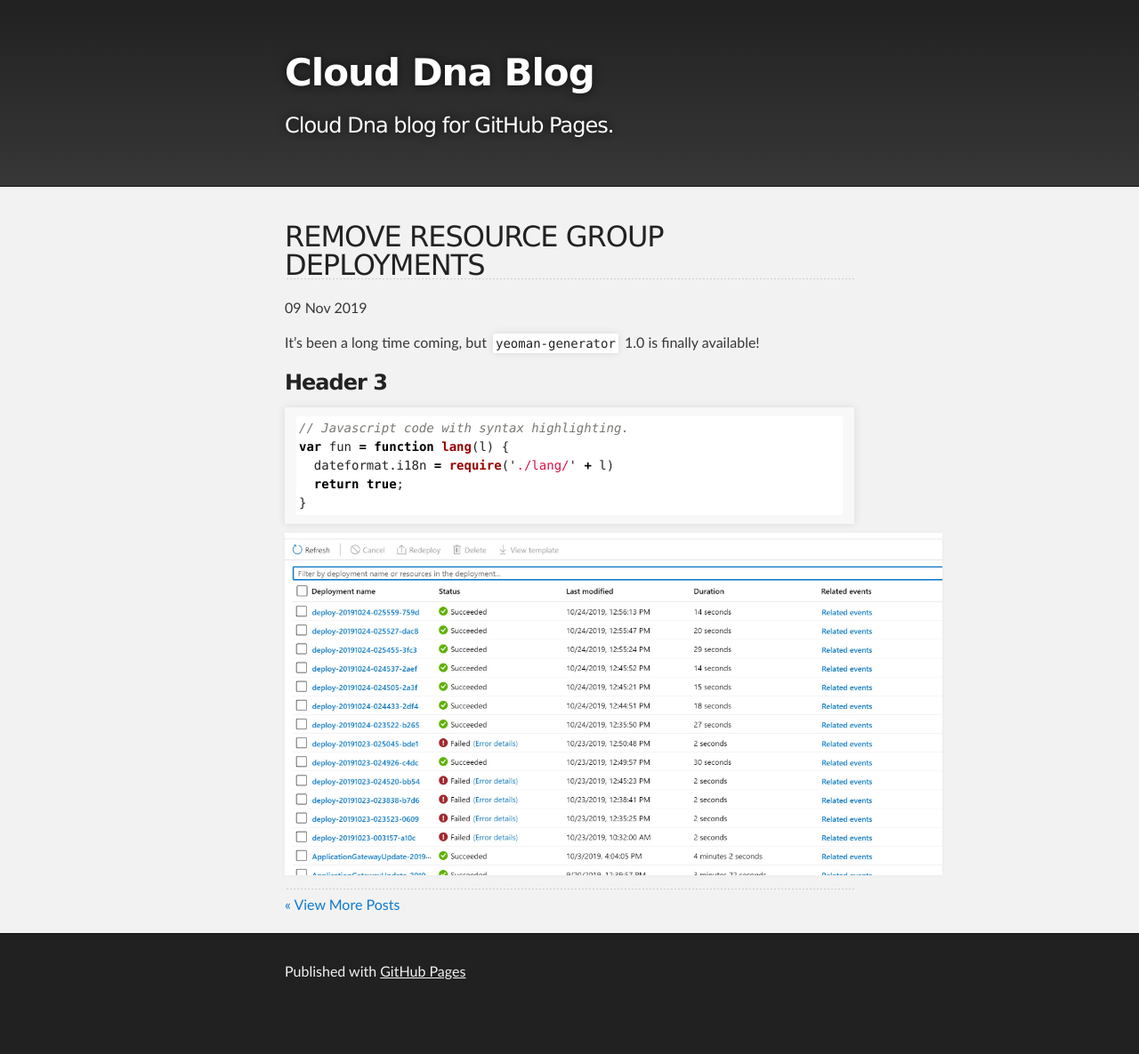
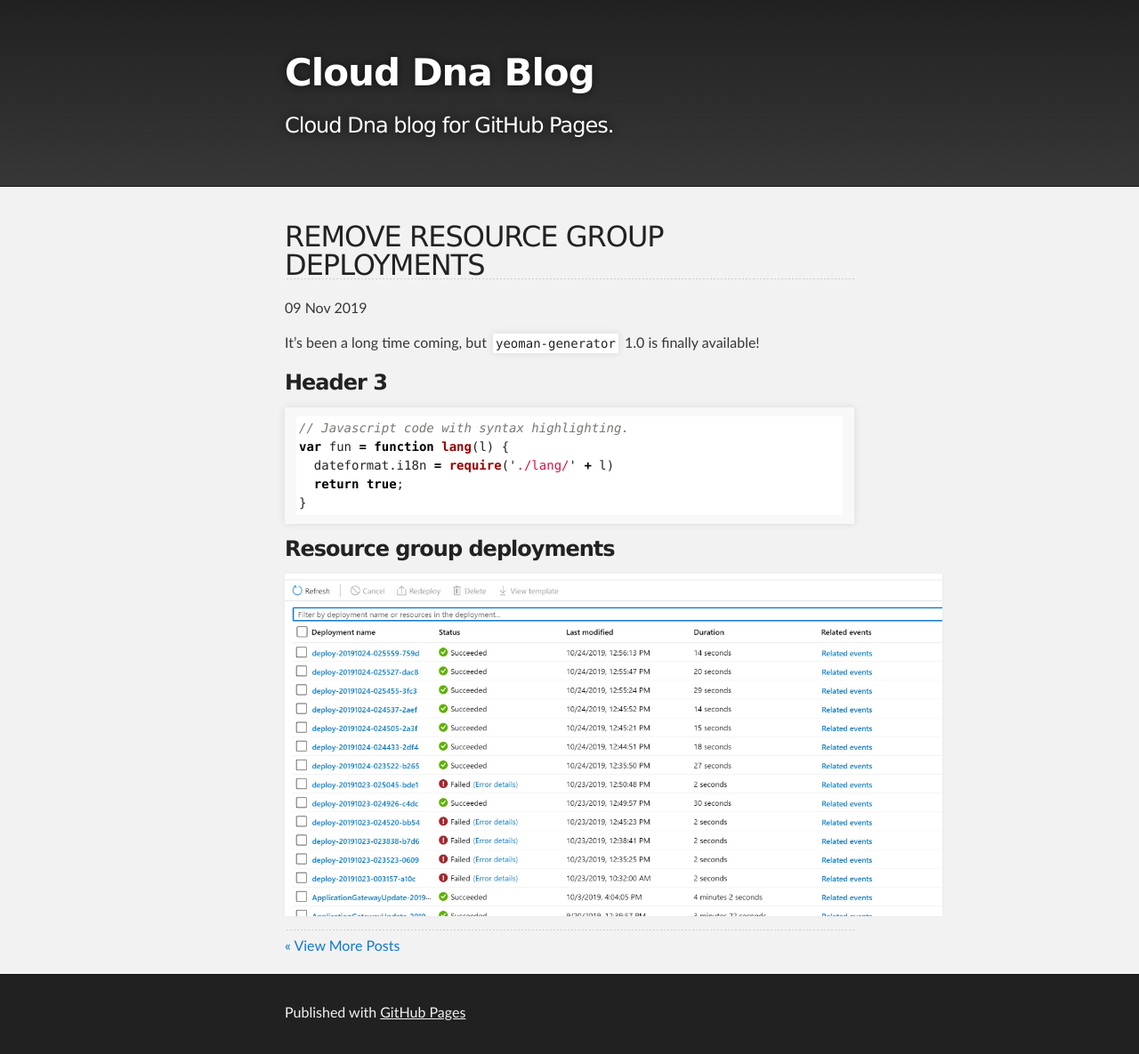
Before and after one commit to clouddna-au/clouddna-au.github.io, a Jekyll site: the page built from _posts/2019-11-09-removedeployments.md, in a window 1280 px wide. Shown: the whole page at 89% size. Built offline with Jekyll 4.4.1, drawn with Linux system fonts in a browser that asks for light colours; before the commit the page ends 1139 px from its top, so only the background shows below that.

Commit message:
blog post

````diff
--- a/_posts/2019-11-09-removedeployments.md
+++ b/_posts/2019-11-09-removedeployments.md
@@ -15,5 +15,5 @@ var fun = function lang(l) {
 }
 ```
 
-
+### Resource group deployments
 ![Deployments](https://clouddna-au.github.io/assets/images/blog/2019-11-09/deployments.jpg)
````
